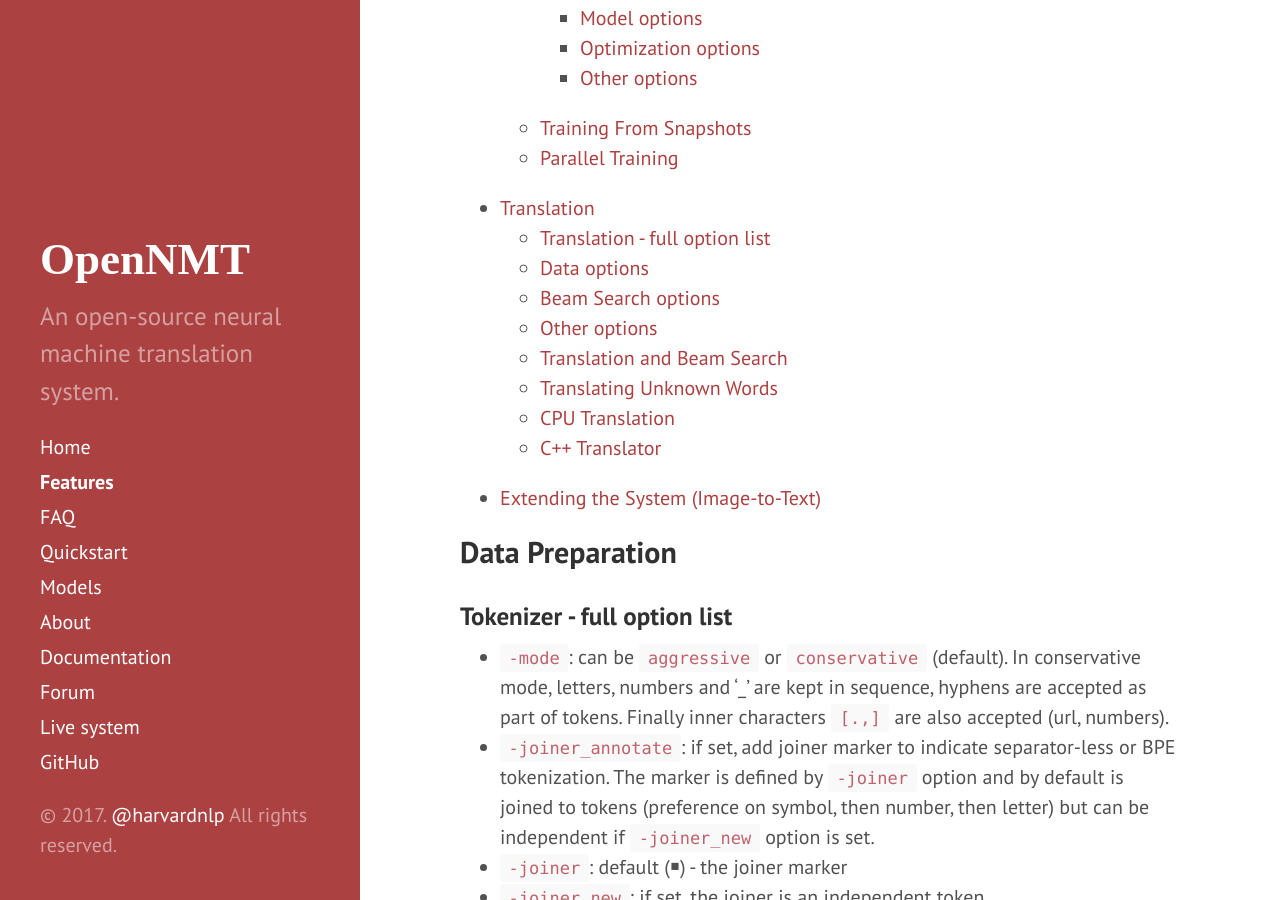
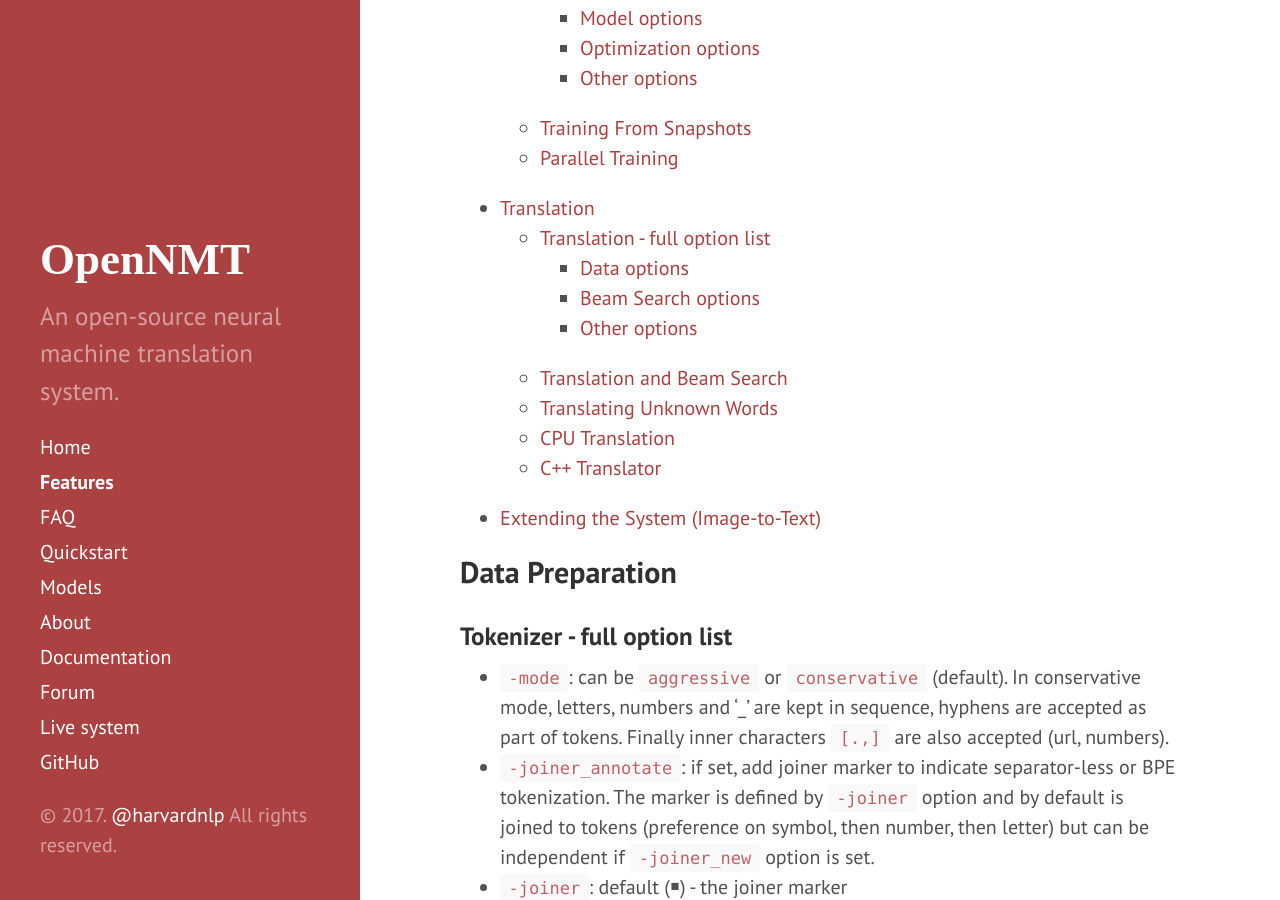
Before and after one commit to OpenNMT/opennmt.github.io, a Jekyll site: the page built from Advanced.md, in a window 1280 px wide and 900 px high, scrolled down 397 px. Built offline with Jekyll 4.4.1, drawn with Linux system fonts in a browser that asks for light colours.

```diff
--- a/Advanced.md
+++ b/Advanced.md
@@ -175,7 +175,7 @@ Note that `CUDA_VISIBLE_DEVICES` is 0-indexed while `-gpuid` is 1-indexed.
 
 ## Translation
 
-#### Translation - full option list
+### Translation - full option list
 
 #### Data options
 
```
